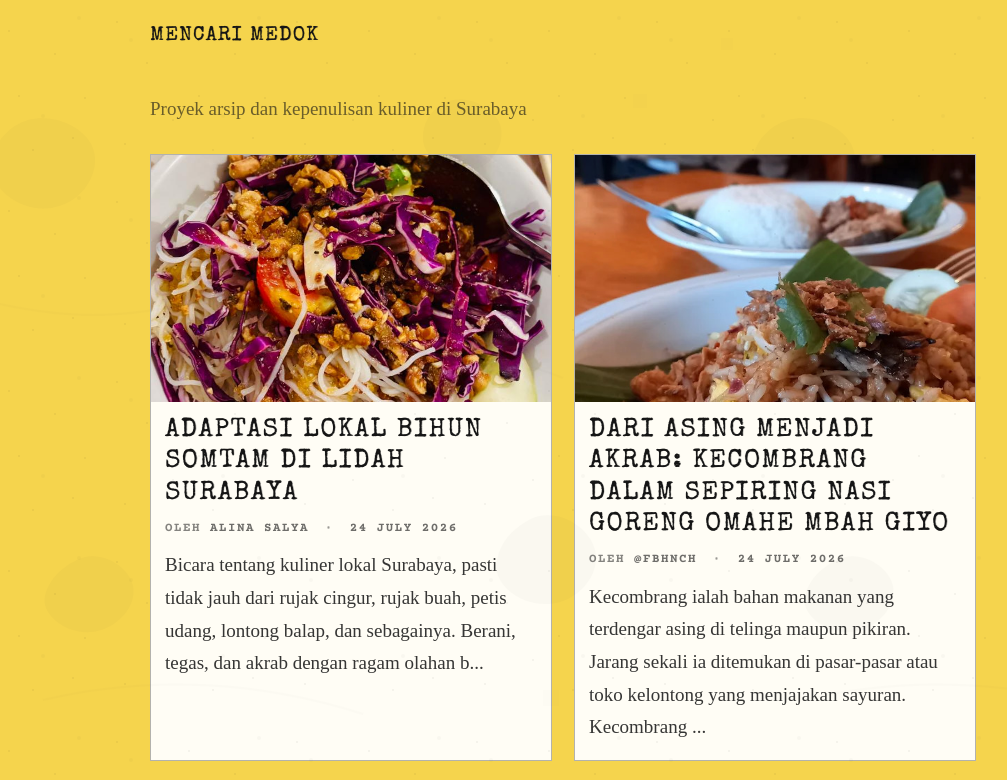
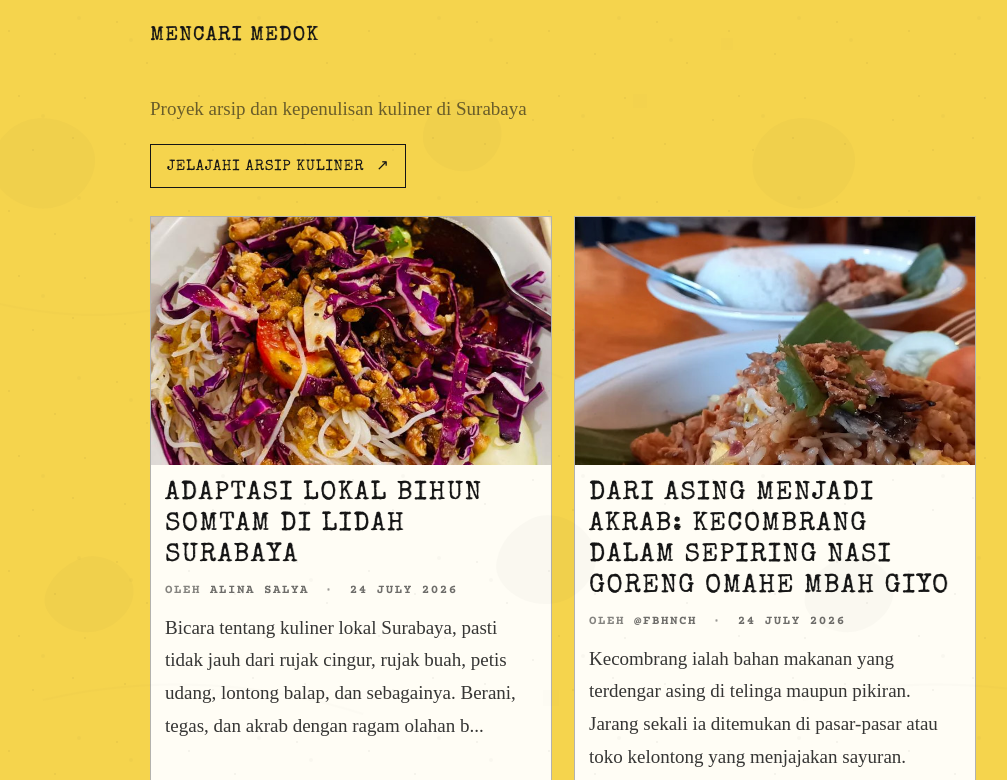
Before and after one commit to mencarimedok/mencarimedok.github.io, a Jekyll site: the page built from index.html, in a window 1280 px wide and 900 px high, cut to the strip 0-780 px from the top of the window. Shown: the whole strip, without its empty margins (77-1084 px from the left). Built offline with Jekyll 4.4.1, drawn with Linux system fonts in a browser that asks for light colours; some web fonts are replaced.

Commit message:
Add culinary archive link to homepage

```diff
--- a/index.html
+++ b/index.html
@@ -5,6 +5,9 @@ title: Home
 
 <section class="hero">
   <p class="lead">{{ site.description }}</p>
+  <a class="home-archive-link" href="{{ '/arsip/' | relative_url }}">
+    Jelajahi Arsip Kuliner <span aria-hidden="true">↗</span>
+  </a>
 </section>
 
 <section class="grid">
```
